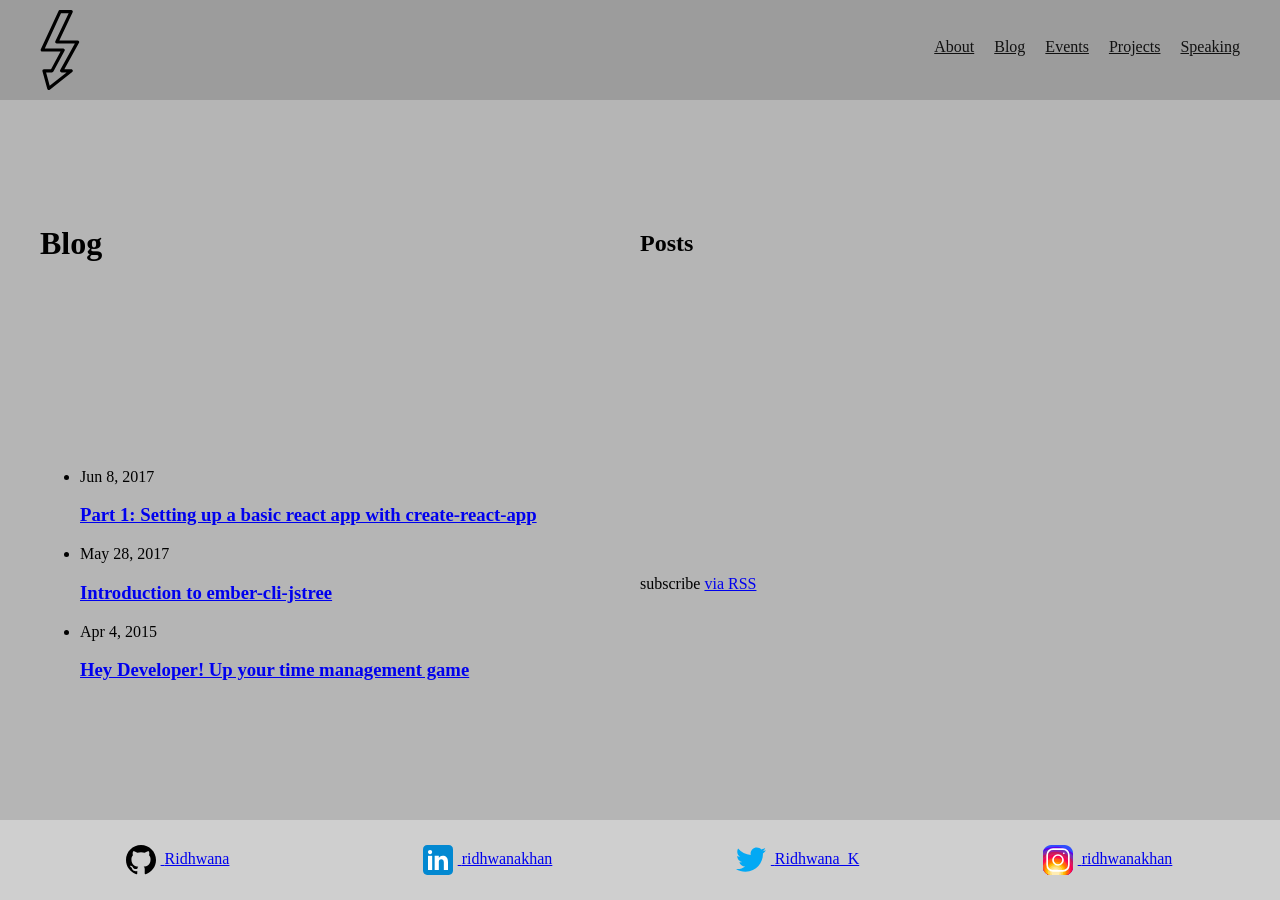
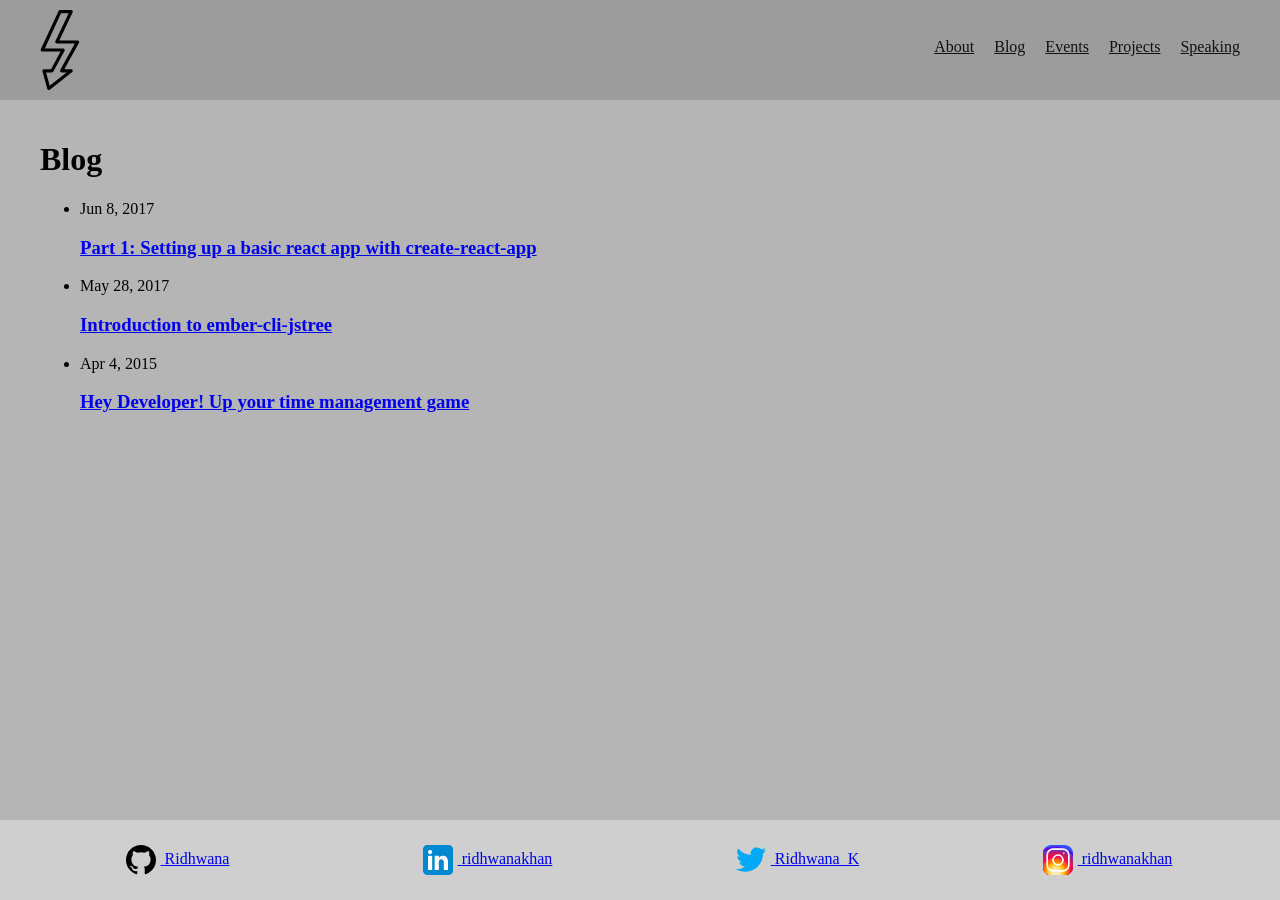
Before and after one commit to Ridhwana/Ridhwana.github.io, a Jekyll site: the page built from blog.md, in a window 1280 px wide. Built offline with Jekyll 4.4.1, drawn with Linux system fonts in a browser that asks for light colours.

Commit message:
feat: amend the blog page

```diff
--- a/_layouts/blog.html
+++ b/_layouts/blog.html
@@ -2,7 +2,7 @@
 layout: default
 ---
 
-<div class="home">
+<div class="blog">
   {%- if page.title -%}
     <h1 class="page-heading">{{ page.title }}</h1>
   {%- endif -%}
@@ -10,7 +10,7 @@ layout: default
   {{ content }}
 
   {%- if site.posts.size > 0 -%}
-    <h2 class="post-list-heading">{{ page.list_title | default: "Posts" }}</h2>
+    <!-- <h2 class="post-list-heading">{{ page.list_title | default: "Posts" }}</h2> -->
     <ul class="post-list">
       {%- for post in site.posts -%}
       <li>
@@ -27,8 +27,6 @@ layout: default
       </li>
       {%- endfor -%}
     </ul>
-
-    <p class="rss-subscribe">subscribe <a href="{{ "/feed.xml" | relative_url }}">via RSS</a></p>
   {%- endif -%}
 
 </div>
```
